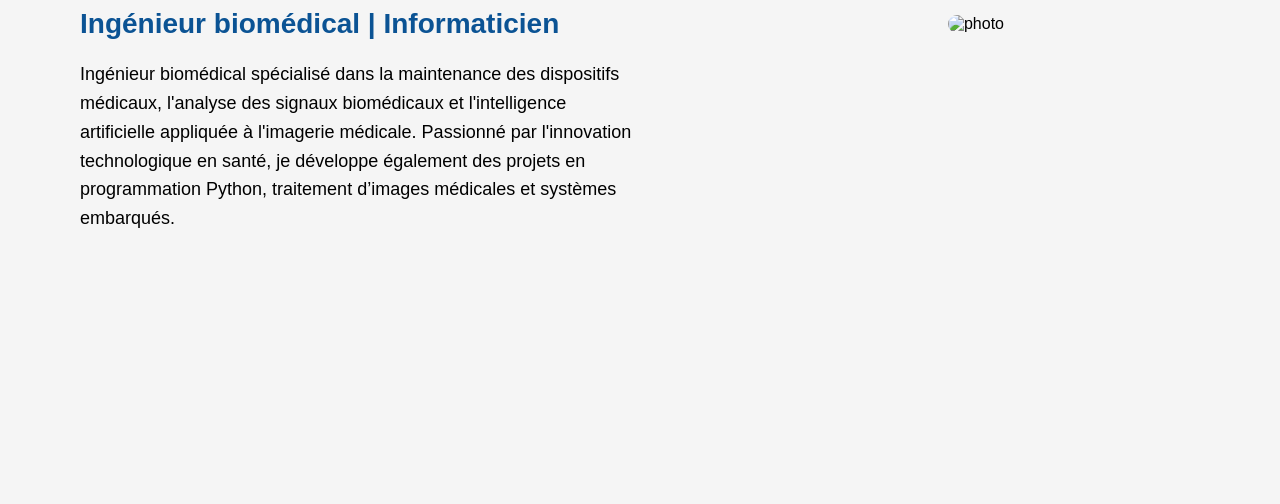
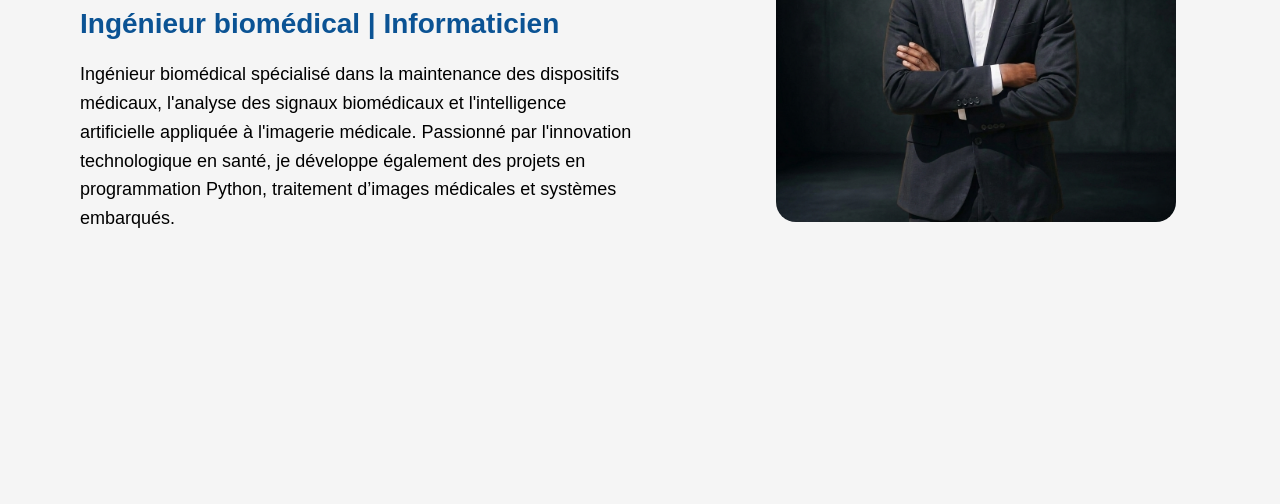
Before and after one commit to Mlamine09/mamadoulc, a plain HTML site: page index.html in a window 1280 px wide. Shown: the part 456-960 px from the top of the page. Drawn offline with Linux system fonts and the light colour scheme.

Commit message:
Update index.html

```diff
--- a/index.html
+++ b/index.html
@@ -31,7 +31,7 @@ d’images médicales et systèmes embarqués.
 
 <div class="right">
 
-<img src="images/profile.jpg" alt="photo">
+<img src="images/profile.png" alt="photo">
 
 </div>
 
```
